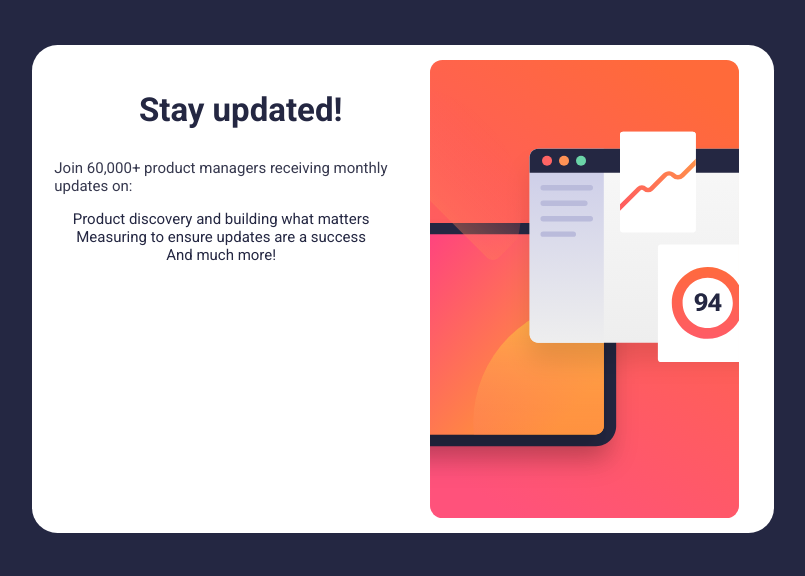
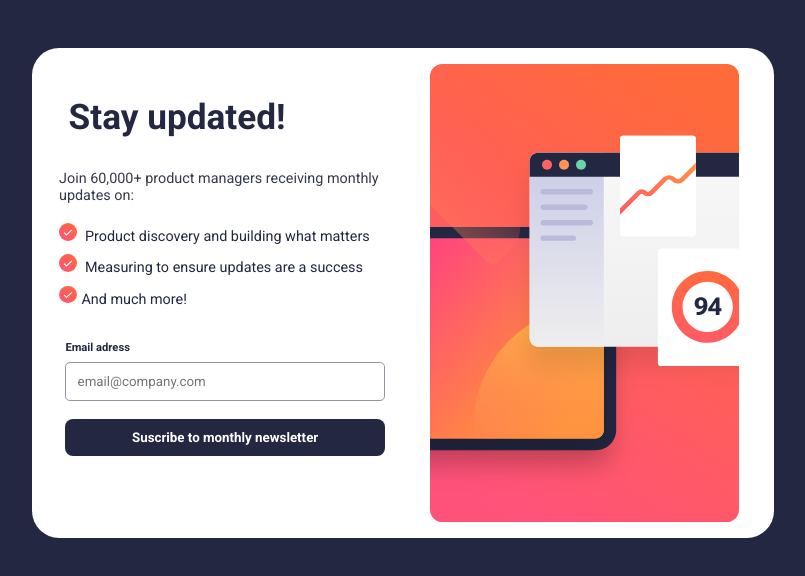
Before and after one commit to micaelakorol/newsletter-challenge, a React (Vite) app: page / in a window 1280 px wide. Shown: the top 576 px of the page, without its empty margins (237-1042 px from the left). Built offline with nearby package versions, Linux system fonts and the light colour scheme.

Commit message:
add new styles

```diff
--- a/src/components/BodyNewsletter.jsx
+++ b/src/components/BodyNewsletter.jsx
@@ -1,13 +1,14 @@
 import React from "react";
 import { List, Paragraph } from "../styled-components/Newsletter";
+import Img from '../assets/images/icon-success.svg'
 const BodyNewsletter = () => {
   return (
     <>
       <Paragraph>Join 60,000+ product managers receiving monthly updates on:</Paragraph>
       <ul>
-        <List>Product discovery and building what matters</List>
-        <List> Measuring to ensure updates are a success</List>
-        <List> And much more!</List>
+        <List> <img src={Img} alt="Check" /> Product discovery and building what matters</List>
+        <List><img src={Img} alt="Check" /> Measuring to ensure updates are a success</List>
+        <List> <img src={Img} alt="Check" />And much more!</List>
       </ul>
     </>
   );
--- /dev/null
+++ b/src/components/Input.jsx
@@ -0,0 +1,19 @@
+import React, { useState } from 'react'
+import { BtnSuscribe, ContainerSuscribe, EmailAdress, InputEmail } from '../styled-components/Input'
+
+const Input = () => {
+
+    const [changeColorBtn, setChangeColorBtn] = useState(false)
+
+    // validar email...
+
+  return (
+    <ContainerSuscribe>
+    <EmailAdress htmlFor="email">Email adress</EmailAdress>
+    <InputEmail type="email" placeholder='email@company.com' />
+    <BtnSuscribe type='submit'>Suscribe to monthly newsletter</BtnSuscribe>
+    </ContainerSuscribe>
+  )
+}
+
+export default Input
--- a/src/components/Newsletter.jsx
+++ b/src/components/Newsletter.jsx
@@ -6,6 +6,7 @@ import {
 } from "../styled-components/Newsletter";
 import Image from "./Image";
 import BodyNewsletter from "./BodyNewsletter";
+import Input from "./Input";
 
 const Newsletter = () => {
   return (
@@ -13,6 +14,7 @@ const Newsletter = () => {
       <NewsletterInfo>
         <Title>Stay updated!</Title>
         <BodyNewsletter />
+        <Input />
       </NewsletterInfo>
       <Image />
     </Container>
--- a/src/styled-components/Color.js
+++ b/src/styled-components/Color.js
@@ -3,7 +3,9 @@ Tomato:'hsl(4, 100%, 67%)',
 DarkSlateGrey: 'hsl(234, 29%, 20%)',
 CharcoalGrey:'hsl(235, 18%, 26%)',
 Grey:'hsl(231, 7%, 60%)',
-White:'hsl(0, 0%, 100%)'
+White:'hsl(0, 0%, 100%)',
+Orange:'rgb(255,100,74)',
+Pink:'rgb(252,82,119)',
 }
 
 export default Color;
--- /dev/null
+++ b/src/styled-components/Input.js
@@ -0,0 +1,41 @@
+import styled from "styled-components";
+import Color from "./Color";
+
+const ContainerSuscribe = styled.section`
+display:flex;
+flex-direction: column;
+width: 95%;
+padding-left: 1.6rem;
+`
+
+const InputEmail = styled.input`
+margin: .5rem 0;
+border: 1px solid ${Color.Grey};
+border-radius: .3rem;
+padding: .7rem;
+outline: none;
+`
+const EmailAdress = styled.label`
+color:${Color.DarkSlateGrey};
+font-weight: 700;
+font-size:.7rem;
+margin-top: 1.5rem;
+`
+
+const BtnSuscribe = styled.button`
+background-color: ${Color.DarkSlateGrey};
+color: ${Color.White};
+font-weight: 700;
+padding: .7rem;
+border:none;
+margin-top: .6rem;
+cursor: pointer;
+border-radius:.5rem;
+&:hover{
+    background-image: linear-gradient(${Color.Orange}, ${Color.Pink});
+    // box-shadow
+    //transition
+}
+`
+
+export{EmailAdress, InputEmail, BtnSuscribe,ContainerSuscribe}
--- a/src/styled-components/Newsletter.js
+++ b/src/styled-components/Newsletter.js
@@ -4,6 +4,7 @@ import Color from "./Color";
 
 const Container = styled.section`
 display: grid;
+font-size: .9rem;
 grid-template-columns: 50% 50%;
 background-color: ${Color.White};
 padding: 1rem;
@@ -15,26 +16,29 @@ padding: 1rem .5rem ;
 `
 
 const NewsletterInfo = styled.article`
-text-align: center;
-li{
-    list-style: none;
+text-align: start;
+img{
+    width: 1.1rem;
+    margin: 0 .3rem;
 }
 `
 
 const Title = styled.h1`
 color: ${Color.DarkSlateGrey};
 font-size: 2.2rem;
-padding: 2rem 0 0 2.6rem;
+padding: 2rem 0 0 1.8rem;
 margin-bottom: 2rem;
 `
 
 const Paragraph = styled.p`
 text-align:start;
-margin: 1rem;
+margin: 1.2rem;
 color: ${Color.CharcoalGrey};
 `
 const List = styled.li`
 color: ${Color.DarkSlateGrey};
+list-style: none;
+ margin: .6rem .9rem;
 `
 
 
--- a/src/styled-components/global.css
+++ b/src/styled-components/global.css
@@ -4,7 +4,6 @@
     padding: 0;
     box-sizing: border-box;
     font-family: 'Roboto', sans-serif;
-    font-size: 15px;
 }
 
 html,body{
```
